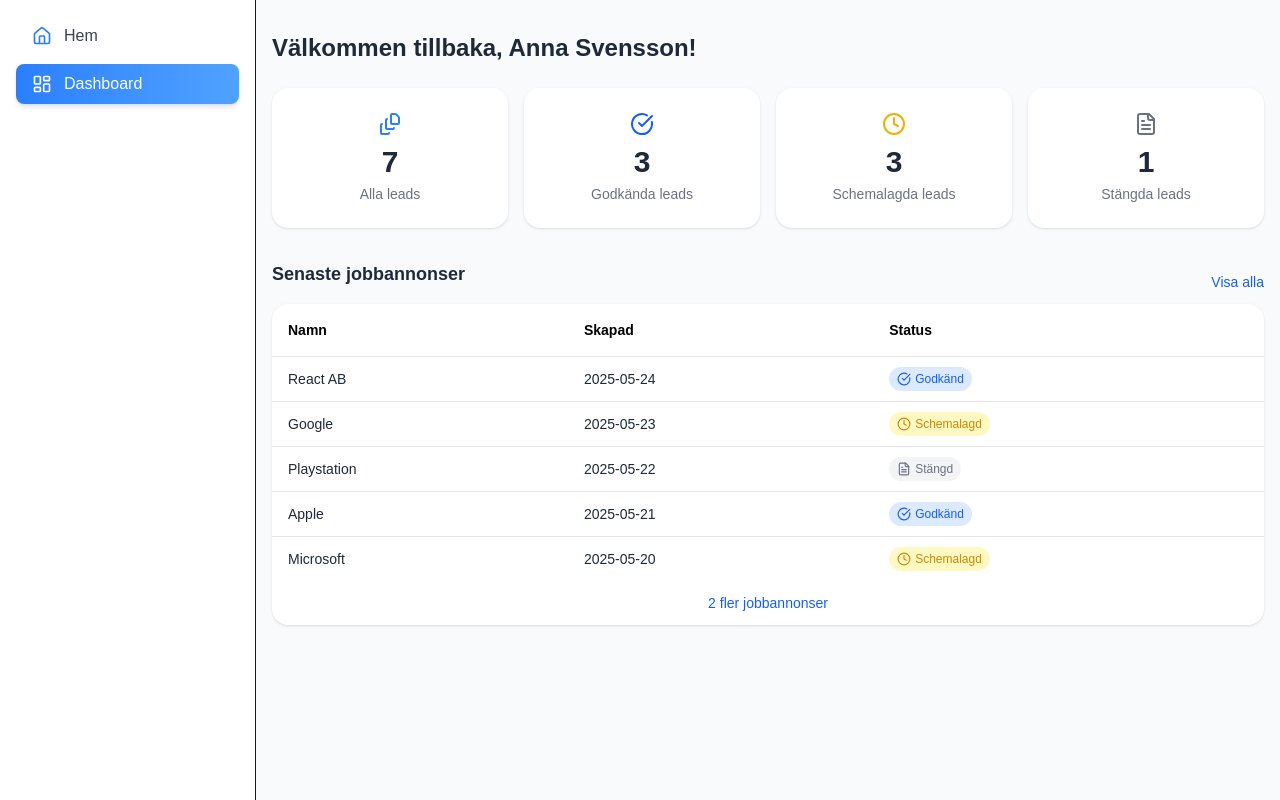
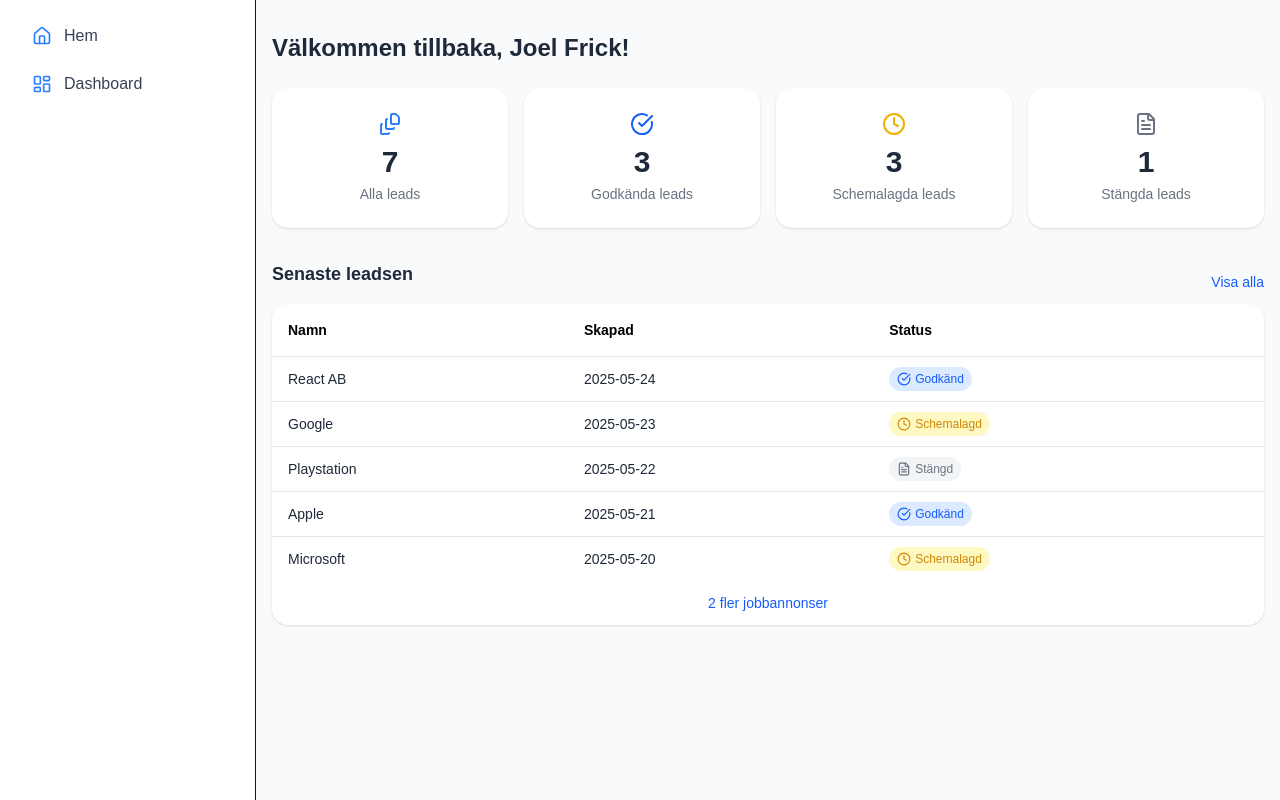
Before and after one commit to DataflowSolutions/crm-engine, a Next.js app in the folder client/: page /employer/dashboard in a window 1280 px wide. Built offline with nearby package versions, Linux system fonts and the light colour scheme.

Commit message:
refactor dashboard components; update user greeting and navigation links

```diff
--- a/client/app/[organization]/dashboard/page.tsx
+++ b/client/app/[organization]/dashboard/page.tsx
@@ -1,16 +1,10 @@
 import React from "react";
-import {
-  FileText,
-  // PlusCircle,
-  Clock,
-  CheckCircle,
-  FileStack,
-} from "lucide-react";
+import { FileText, Clock, CheckCircle, FileStack } from "lucide-react";
 import Link from "next/link";
 import { mockLeads } from "@/constants/mockLeads";
 import StatusBadge from "@/components/StatusBadge";
 
-const employerName = "Anna Svensson";
+const UserName = "Joel Frick";
 
 const summary = [
   {
@@ -35,7 +29,7 @@ const summary = [
   },
 ];
 
-export default function EmployerDashboard() {
+export default function LeadDashboard() {
   return (
     <div className="min-h-screen  bg-gray-50 text-gray-800">
       {/* Navbar */}
@@ -46,7 +40,7 @@ export default function EmployerDashboard() {
         {/* Main Content */}
         <main className="flex-1 px-2 md:px-4 py-8">
           <h1 className="text-2xl font-bold mb-6">
-            Välkommen tillbaka, {employerName}!
+            Välkommen tillbaka, {UserName}!
           </h1>
 
           {/* Summary */}
@@ -71,9 +65,9 @@ export default function EmployerDashboard() {
 
           {/* Job table */}
           <div className="flex justify-between items-center">
-            <h2 className="text-lg font-semibold mb-4">Senaste jobbannonser</h2>
+            <h2 className="text-lg font-semibold mb-4">Senaste leadsen</h2>
             <Link
-              href="/employer/jobs"
+              href=""
               className="text-blue-600 hover:underline text-sm font-medium"
             >
               Visa alla
@@ -116,7 +110,7 @@ export default function EmployerDashboard() {
                       className="py-3 text-center text-gray-500 text-sm px-4"
                     >
                       <Link
-                        href="/employer/jobs"
+                        href=""
                         className="text-blue-600 hover:underline font-medium"
                       >
                         {mockLeads.length - 5} fler jobbannonser
@@ -127,13 +121,6 @@ export default function EmployerDashboard() {
               </tbody>
             </table>
           </div>
-
-          {/* CTA */}
-          {/* <div className="mt-6 flex md:justify-end justify-center">
-            <button className="bg-blue-600 hover:bg-blue-700 text-white px-6 py-3 rounded-xl font-semibold flex items-center gap-2 cursor-pointer">
-              <PlusCircle size={20} /> Skapa ny jobbannons
-            </button>
-          </div> */}
         </main>
       </div>
     </div>
--- a/client/constants/navItems.ts
+++ b/client/constants/navItems.ts
@@ -9,7 +9,7 @@ import {
 
 export const navItems = [
   { icon: Home, label: "Hem", href: "/" },
-  { icon: LayoutDashboard, label: "Dashboard", href: "/employer/dashboard" },
+  { icon: LayoutDashboard, label: "Dashboard", href: "/dashboard" },
   // { icon: Briefcase, label: "Jobbannonser", href: "/employer/jobs" },
   // { icon: Users, label: "Ansökningar", href: "/employer/applications/all" },
   // {
```
